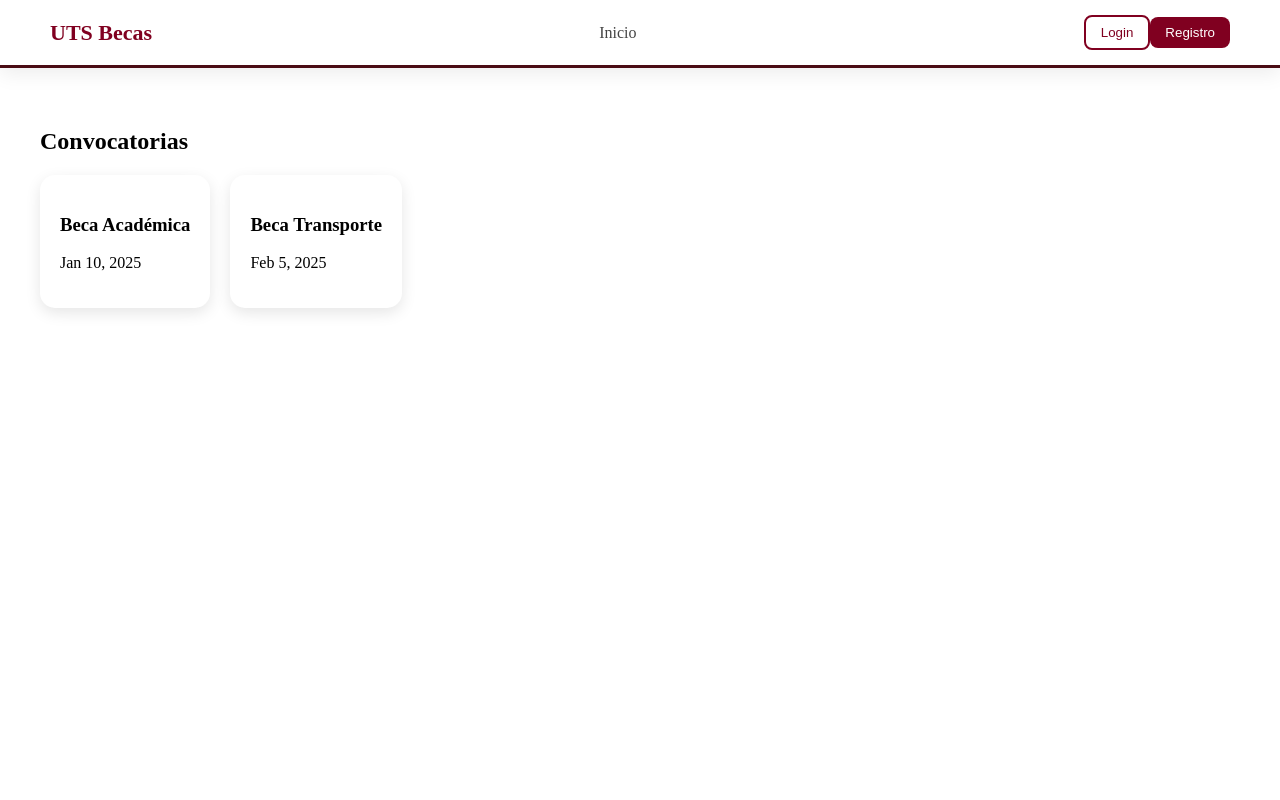
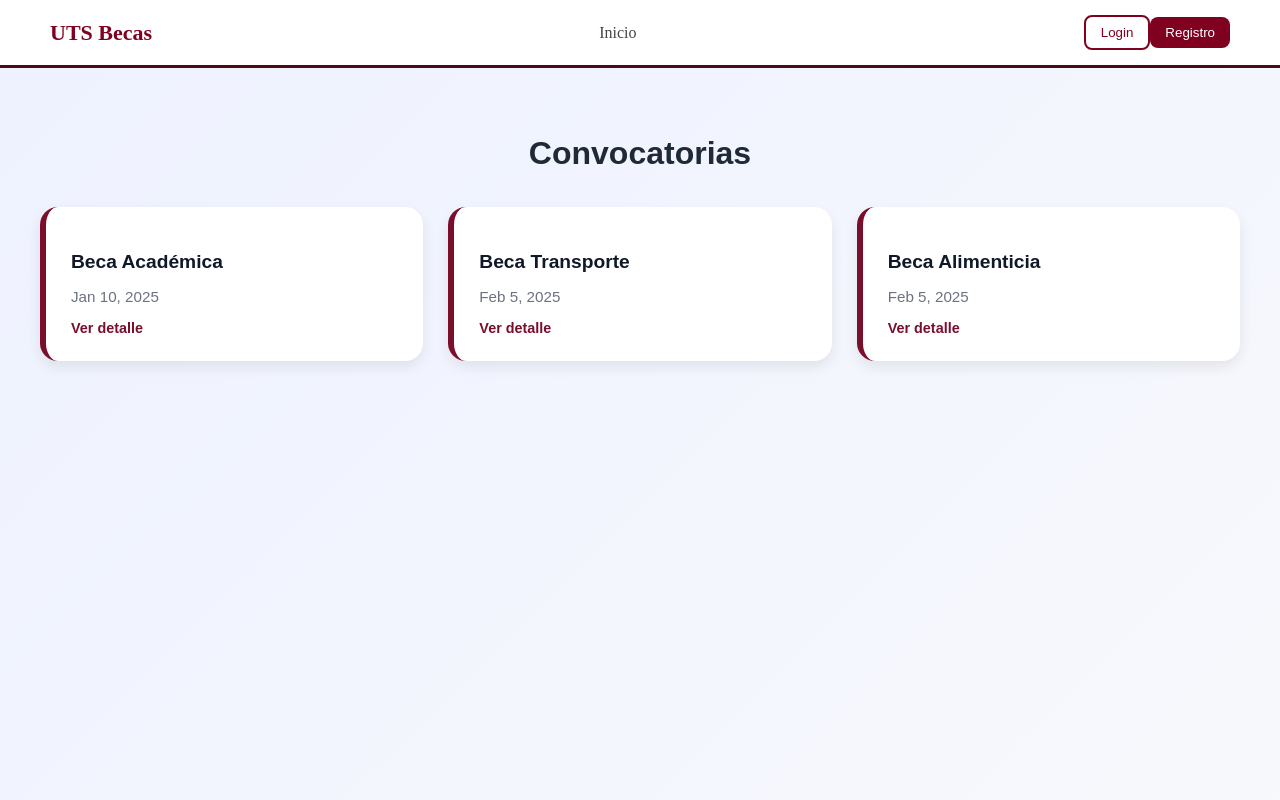
Before and after one commit to yami-os/BecasProjectFinal, an Angular app: page /convocatorias in a window 1280 px wide. Shown: the top 800 px of the page. Built offline with nearby package versions, Linux system fonts and the light colour scheme.

Commit message:
Falta guardar en BD

```diff
--- a/src/app/pages/estudiante/convocatoria/convocatoria.css
+++ b/src/app/pages/estudiante/convocatoria/convocatoria.css
@@ -1,21 +1,54 @@
 .container {
+  min-height: 100vh;
   padding: 40px;
+  background: linear-gradient(135deg, #eef2ff, #f8f9fc);
+  font-family: Arial, sans-serif;
+}
+
+.container h2 {
+  text-align: center;
+  font-size: 2rem;
+  color: #1f2937;
+  margin-bottom: 35px;
 }
 
 .cards {
-  display: flex;
-  gap: 20px;
+  display: grid;
+  grid-template-columns: repeat(auto-fit, minmax(260px, 1fr));
+  gap: 25px;
 }
 
 .card {
   background: white;
-  padding: 20px;
-  border-radius: 15px;
+  border-radius: 18px;
+  padding: 25px;
+  box-shadow: 0 6px 14px rgba(0,0,0,0.08);
   cursor: pointer;
-  transition: 0.3s;
-  box-shadow: 0 5px 15px rgba(0,0,0,0.1);
+  transition: all 0.3s ease;
+  border-left: 6px solid #7a0f2c;
 }
 
 .card:hover {
-  transform: scale(1.05);
+  transform: translateY(-8px);
+  box-shadow: 0 12px 24px rgba(0,0,0,0.15);
 }
+
+.card h3 {
+  margin-bottom: 12px;
+  color: #111827;
+  font-size: 1.2rem;
+}
+
+.card p {
+  color: #6b7280;
+  font-size: 0.95rem;
+}
+
+.card::after {
+  content: "Ver detalle";
+  display: block;
+  margin-top: 15px;
+  color: #7a0f2c;
+  font-weight: bold;
+  font-size: 0.9rem;
+}
--- a/src/app/pages/estudiante/convocatoria/convocatoria.ts
+++ b/src/app/pages/estudiante/convocatoria/convocatoria.ts
@@ -13,7 +13,9 @@ export class ConvocatoriasComponent {
 
   lista = [
     { id: 1, tipo: 'Beca Académica', fecha: '2025-01-10' },
-    { id: 2, tipo: 'Beca Transporte', fecha: '2025-02-05' }
+    { id: 2, tipo: 'Beca Transporte', fecha: '2025-02-05' },
+    { id: 3, tipo: 'Beca Alimenticia', fecha: '2025-02-05' }
+
   ];
 
 }
```
